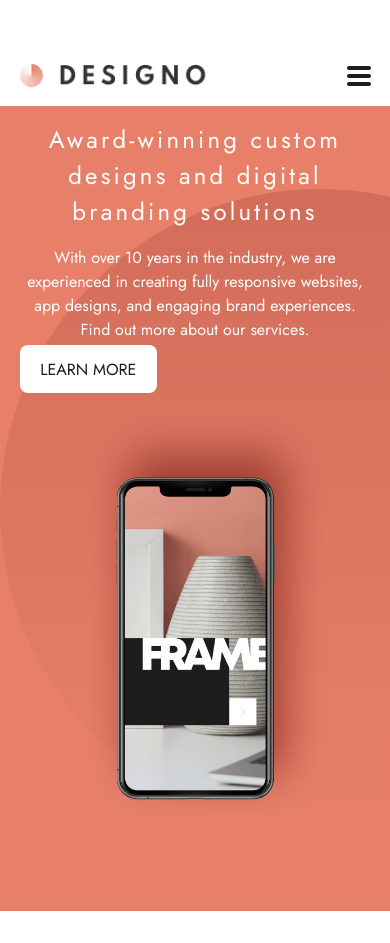
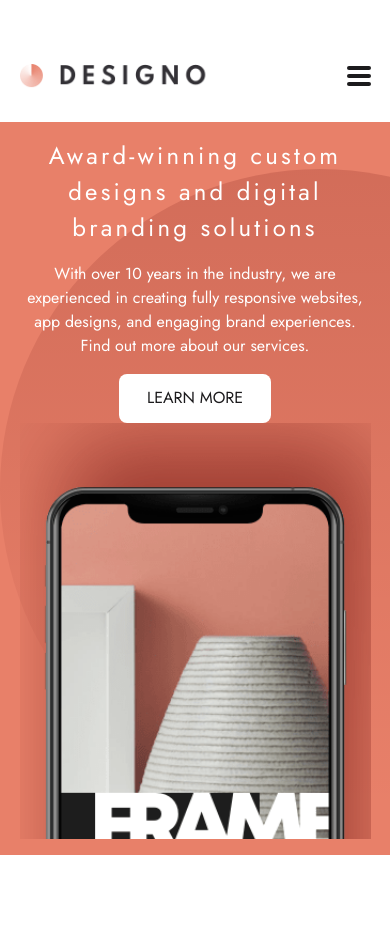
Before and after one commit to Da-vi-de/designo-multipage, a React (Create React App) app: page / in a window 390 px wide. Shown: the top 943 px of the page. After the commit the page ends 887 px from the top, so only its background shows below. Built offline with nearby package versions, Linux system fonts and the light colour scheme.

Commit message:
mobile hero: done

```diff
--- a/src/components/Hero.js
+++ b/src/components/Hero.js
@@ -4,13 +4,11 @@ import { Intro } from "./styles/Hero.styled";
 import { Container } from "./styles/Wrapper.styled";
 import { ButtonLink } from "./styles/Button.styled";
 
-import PhoneImage from "../assets/home/desktop/image-hero-phone.png";
-
-
 function Hero() {
     return(
         <Intro>
             <Container>
+                <div className="content-position">
                     <h1>
                         Award-winning custom designs and digital
                         branding solutions
@@ -23,7 +21,8 @@ function Hero() {
                         more about our services.
                     </p>
                     <ButtonLink to="/about">Learn More</ButtonLink>
-                <img src= {PhoneImage} className="phone-img" alt="phone"/>
+                </div>
+                <div className="phone-img"></div>
              </Container>
         </Intro>
     )
--- a/src/components/header/Burger.js
+++ b/src/components/header/Burger.js
@@ -10,6 +10,7 @@ function Burger({open, setOpen}) {
             onClick={() => setOpen(!open)}
             aria-label="Menu"
             aria-expanded={open ? "true" : "false"}
+            aria-controls="nav"
             >
                 <div ></div>
                 <div></div>
--- a/src/components/header/Navbar.js
+++ b/src/components/header/Navbar.js
@@ -24,15 +24,16 @@ const Navigation = styled.nav`
             list-style: none;
 
         &:focus-visible {
-            outline: 2px solid var(--color-black);
+            outline: 4px solid var(--color-black);
             }
         }
+
     }
     `
 
 function Navbar() {
     return(
-        <Navigation role="navigation">
+        <Navigation>
             <ul>
                 <li><Link to="/about">our company</Link></li>
                 <li><Link to="/locations">locations</Link></li>
--- a/src/components/styles/Burger.styled.js
+++ b/src/components/styles/Burger.styled.js
@@ -14,7 +14,7 @@ export const StyledBurger = styled.button`
   padding: 0;
 
   &:focus-visible {
-    outline: 2px solid var(--color-black);
+    outline: 4px solid var(--color-black);
   }
 
   div {
--- a/src/components/styles/Button.styled.js
+++ b/src/components/styles/Button.styled.js
@@ -2,11 +2,14 @@ import styled from "styled-components";
 import { Link } from "react-router-dom";
 
 export const ButtonLink = styled(Link)`
+    width: 9.5rem;
     padding: .8rem 1.3rem;
+    align-self: center;
     border: none;
     border-radius: .5rem;
     cursor: pointer;
     text-transform: uppercase;
+    text-align: center;
     background-color: ${props => (props.secondary ? 'var(--color-peach)' : 'var(--color-white)')};
     color: ${props => (props.secondary ? 'var(--color-white)' : 'var(--color-black)')};
 
--- a/src/components/styles/Hero.styled.js
+++ b/src/components/styles/Hero.styled.js
@@ -1,9 +1,16 @@
 import styled from 'styled-components';
-import bigCirle from "../../assets/home/desktop/bg-pattern-hero-home.svg"
+import bigCirle from "../../assets/home/desktop/bg-pattern-hero-home.svg";
+import PhoneImage from "../../assets/home/desktop/image-hero-phone.png";
 
 export const Intro = styled.main`
+    margin-top: 1rem;
     background: var(--color-peach)  url(${bigCirle})  no-repeat 0;
     background-size: auto;
+
+    .content-position {
+        display: flex;
+        flex-direction: column;
+    }
 
     h1, p {
        text-align: center;
@@ -20,4 +27,12 @@ export const Intro = styled.main`
         font-size: var(--font-size-1);
         padding: 1rem 0;
     }
+
+    .phone-img {
+        background-image: url(${PhoneImage});
+        height: 26rem;
+        background-repeat: no-repeat;
+        background-size: 190%;
+        background-position: 50% 21%;
+    }
 `;
--- a/src/components/styles/MobileMenu.styled.js
+++ b/src/components/styles/MobileMenu.styled.js
@@ -23,7 +23,7 @@ export const StyledMenu = styled.nav`
     list-style: none;
 
     &:focus-visible {
-      outline: 2px solid var(--color-white);
+      outline: 4px solid var(--color-white);
   }
 }
 `;
```
Lines whose indentation alone changed are shown as unchanged.
